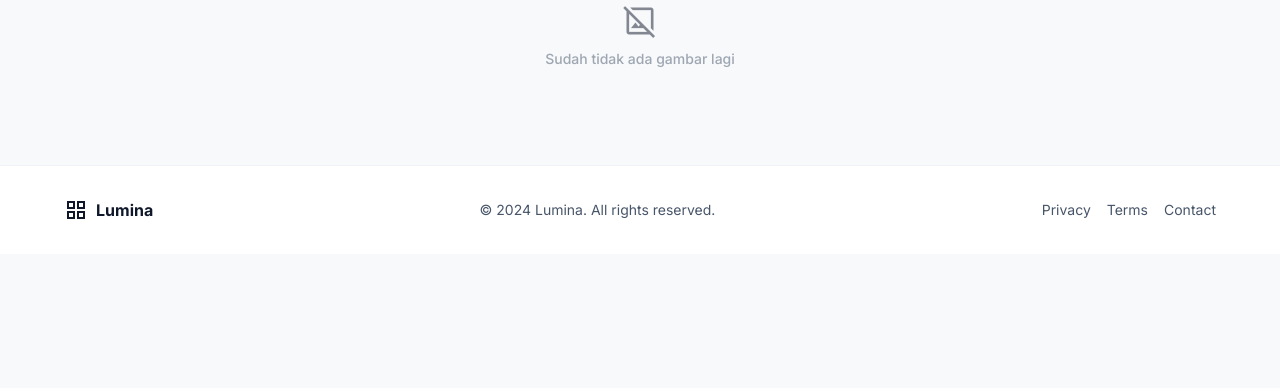
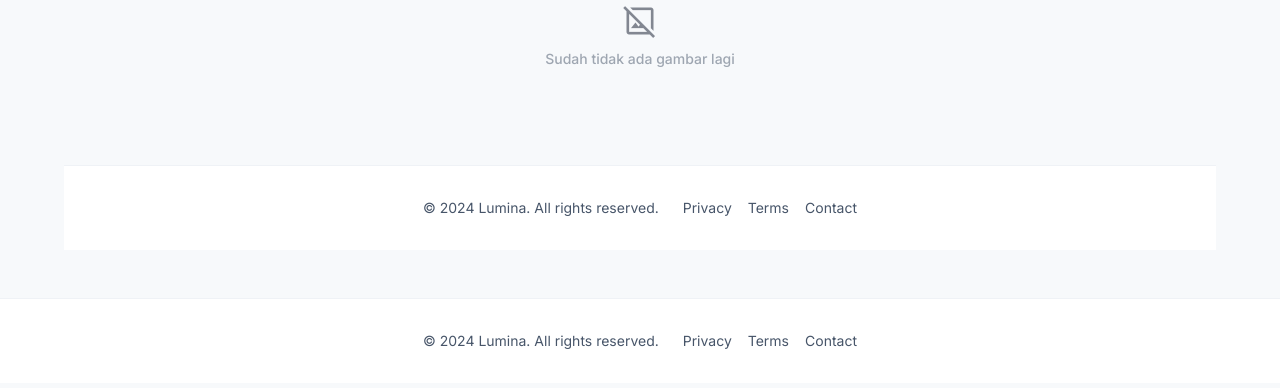
Before and after one commit to GrayZeus20/tubes-praktikum, a PHP site: page / in a window 1280 px wide. Shown: the part 251-639 px from the top of the page. Run offline with PHP 8.4, Linux system fonts and the light colour scheme; data that the repository does not hold is empty; a stand-in replaces the project's code that opens the database connection; some libraries are stand-ins or nearby versions.

Commit message:
refactor: simplify footer structure and improve layout consistency in index.php

```diff
--- a/index.php
+++ b/index.php
@@ -245,10 +245,6 @@ function renderCards($result, $type = 'home', $currentUser = null, $favoritedIds
                     <span class="material-symbols-outlined text-lg">grid_on</span>
                     My Uploads
                 </button>
-                <button class="pb-3 px-4 text-sm font-medium text-on-surface-variant flex items-center gap-2">
-                    <span class="material-symbols-outlined text-lg">favorite</span>
-                    Favorites
-                </button>
             </div>
             <div class="masonry-grid">
                 <?php
@@ -281,6 +277,18 @@ function renderCards($result, $type = 'home', $currentUser = null, $favoritedIds
             ?>
         </div>
     </div>
+
+    <!-- Footer -->
+    <footer class="hidden md:block w-full border-t border-outline-variant/30 bg-surface-container-lowest mt-12">
+        <div class="px-4 md:px-margin-x max-w-container-max mx-auto py-8 flex justify-center items-center gap-6">
+            <p class="text-sm text-on-surface-variant">&copy; 2024 Lumina. All rights reserved.</p>
+            <div class="flex gap-4 text-sm text-on-surface-variant">
+                <a href="#" class="hover:text-primary transition-colors">Privacy</a>
+                <a href="#" class="hover:text-primary transition-colors">Terms</a>
+                <a href="#" class="hover:text-primary transition-colors">Contact</a>
+            </div>
+        </div>
+    </footer>
 
     <!-- Image Detail Section -->
     <div id="imageSection" class="hidden">
@@ -322,12 +330,9 @@ function renderCards($result, $type = 'home', $currentUser = null, $favoritedIds
 </main>
 
 <!-- Footer -->
+    <!-- Footer -->
     <footer class="hidden md:block w-full border-t border-outline-variant/30 bg-surface-container-lowest">
-    <div class="px-4 md:px-margin-x max-w-container-max mx-auto py-8 flex flex-col md:flex-row justify-between items-center gap-4">
-        <div class="flex items-center gap-2">
-            <span class="material-symbols-outlined text-primary">grid_view</span>
-            <span class="font-bold text-primary">Lumina</span>
-        </div>
+        <div class="px-4 md:px-margin-x max-w-container-max mx-auto py-8 flex justify-center items-center gap-6">
             <p class="text-sm text-on-surface-variant">&copy; 2024 Lumina. All rights reserved.</p>
             <div class="flex gap-4 text-sm text-on-surface-variant">
                 <a href="#" class="hover:text-primary transition-colors">Privacy</a>
```
Lines whose indentation alone changed are shown as unchanged.
